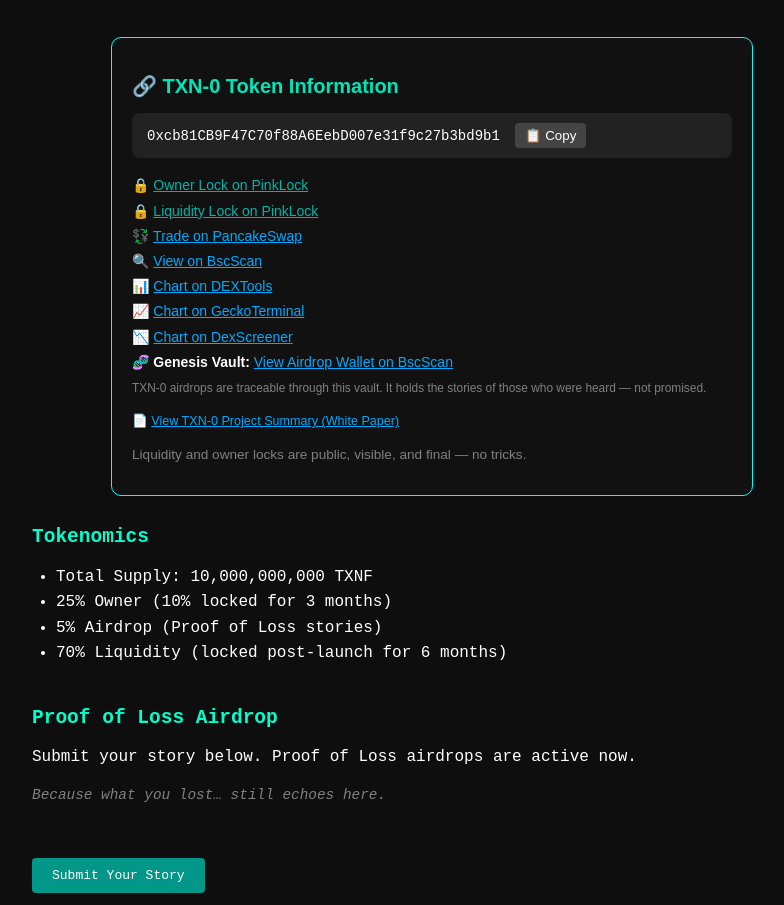
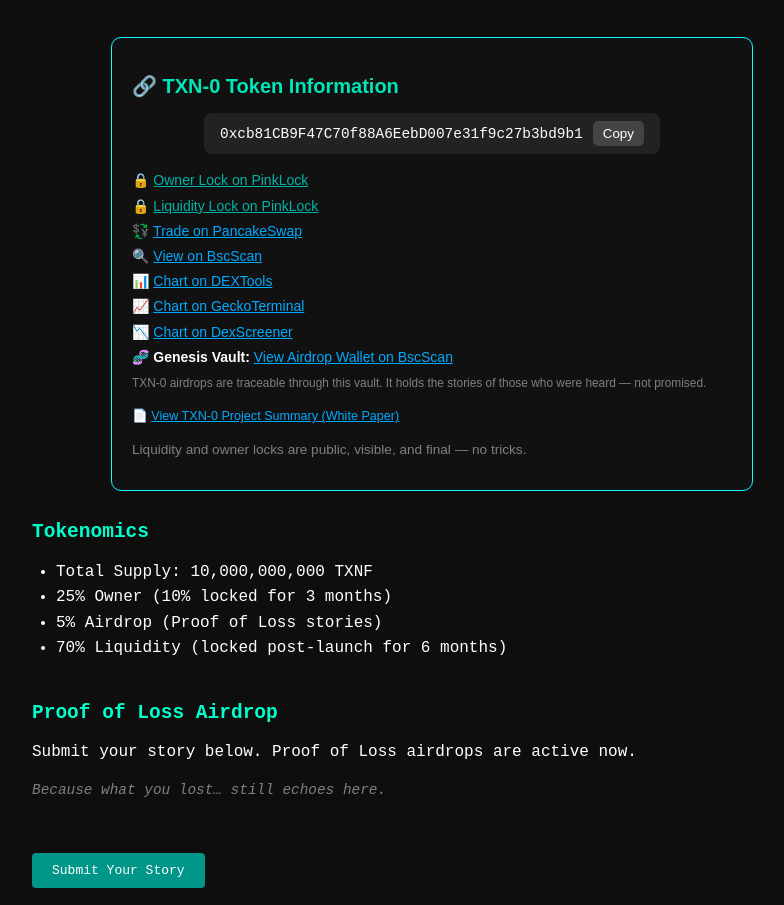
Before and after one commit to GlitchWriter/txn0-website, a website: page index.html in a window 1280 px wide. Shown: the part 902-1807 px from the top of the page, without its empty margins (208-992 px from the left). Drawn offline with Linux system fonts and the light colour scheme.

Commit message:
Update index.html

```diff
--- a/index.html
+++ b/index.html
@@ -73,13 +73,20 @@
     <section id="token-info" style="background:#111; color:#fff; padding:20px; border: 1px solid #0ff; border-radius:10px; max-width:600px; margin:30px auto; font-family:sans-serif;">
       <h2 style="font-size:20px; margin-bottom:15px;">🔗 TXN-0 Token Information</h2>
 
-      <div style="background:#222; padding:10px 15px; border-radius:8px; display:flex; align-items:center; font-family:monospace; font-size:14px; margin-bottom:15px;">
-          <span id="contractAddress">0xcb81CB9F47C70f88A6EebD007e31f9c27b3bd9b1</span>
-          <button onclick="copyContract()" style="margin-left:15px; padding:5px 10px; background:#444; color:#fff; border:none; border-radius:4px; cursor:pointer; display:flex; align-items:center;">
-              📋 Copy
-          </button>
-          <span id="copyStatus" style="margin-left:10px; color:#0f0; display:none;">✅ Copied!</span>
-      </div>
+      <div style="display: flex; flex-direction: column; align-items: center; width: 100%; max-width: 100%;">
+  <div style="display: flex; flex-wrap: wrap; justify-content: center; align-items: center; background: #222; padding: 0.5rem 1rem; border-radius: 8px; gap: 10px; word-break: break-all;">
+    <code id="contractAddress" style="font-size: 0.9rem; color: #fff;">
+      0xcb81CB9F47C70f88A6EebD007e31f9c27b3bd9b1
+    </code>
+    <button onclick="copyToClipboard()" style="padding: 5px 10px; border-radius: 5px; background: #444; color: #fff; border: none; cursor: pointer;">
+      Copy
+    </button>
+  </div>
+  <span id="copyStatus" style="margin-top: 5px; font-size: 0.85rem; color: gray; display: none;">
+    Copied!
+  </span>
+</div>
+
 
       <ul style="list-style:none; padding-left:0; font-size:14px; line-height:1.8;">
           <li>🔒 <a href="https://www.pinksale.finance/pinklock/bsc/record/1321033" target="_blank">Owner Lock on PinkLock</a></li>
```
